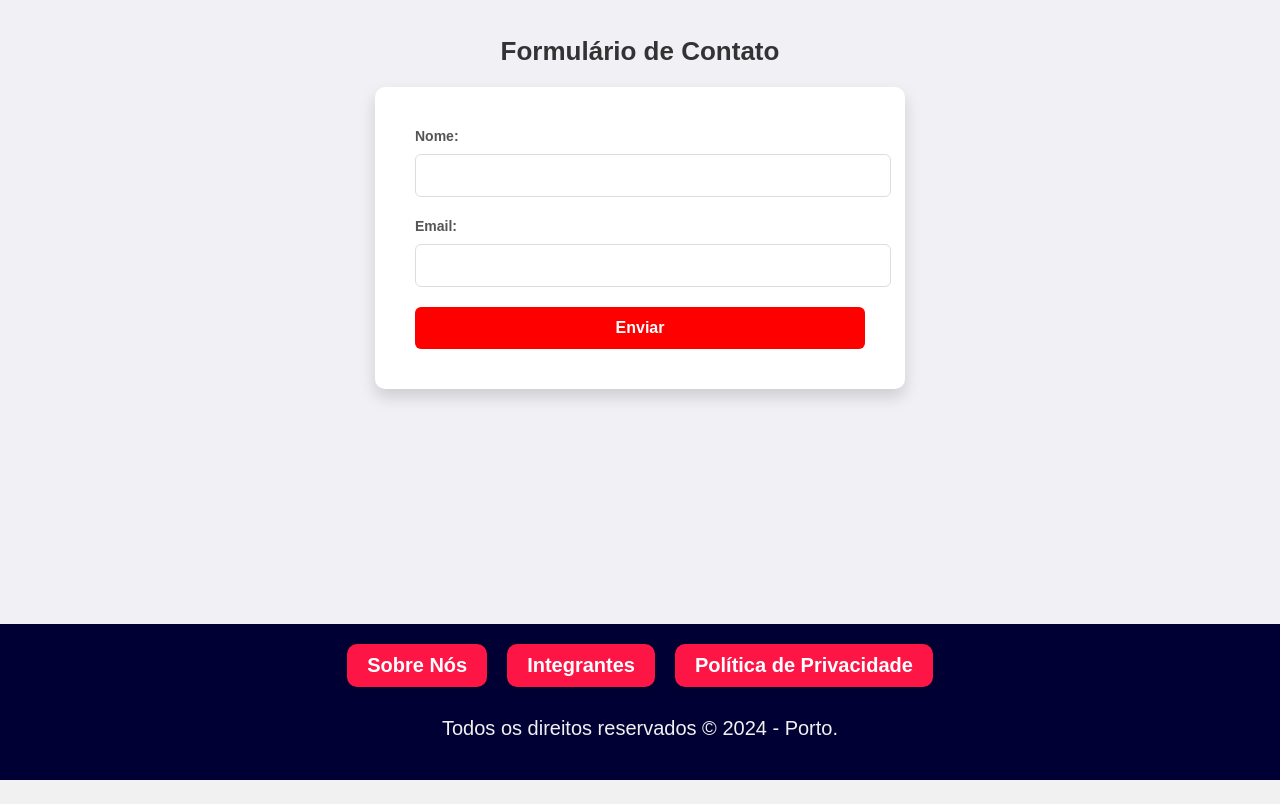
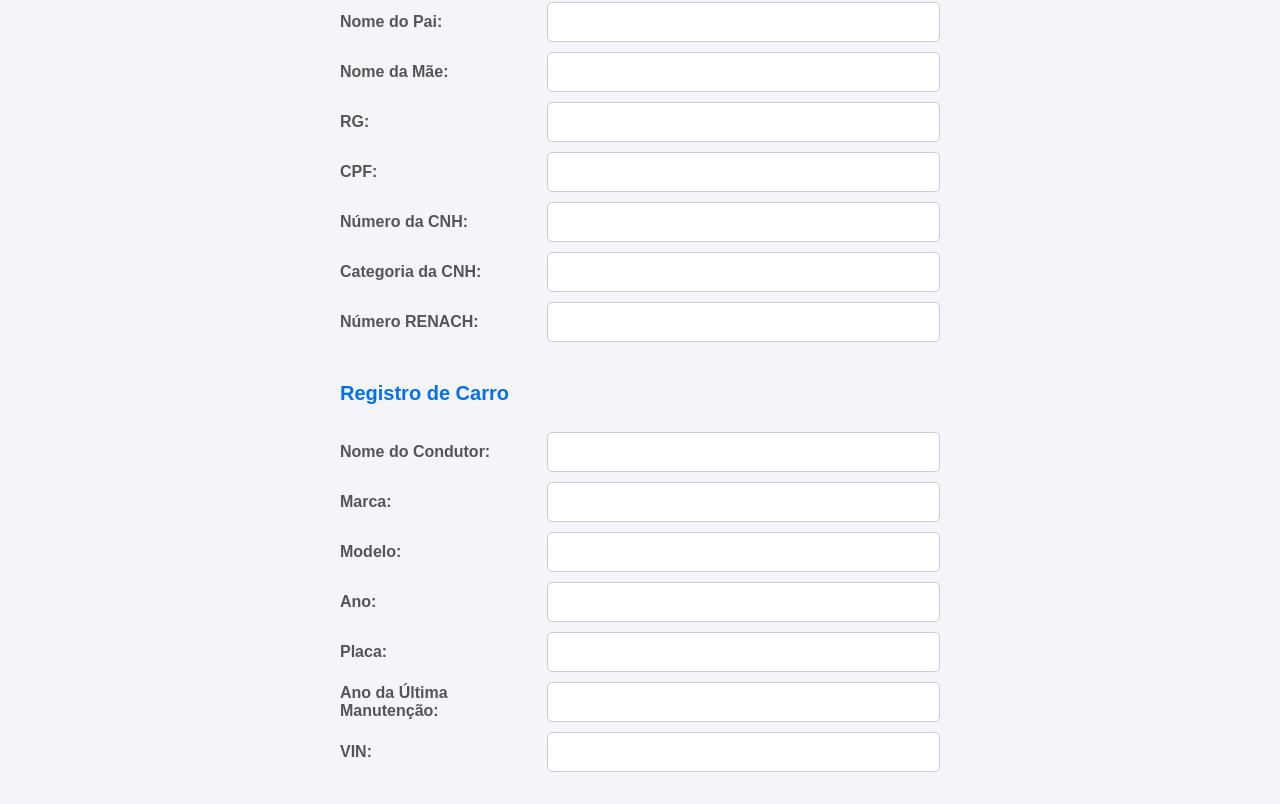
Before and after one commit to Vitorgz01/Challenge_porto, a Next.js app in the folder my-app/: page /Form in a window 1280 px wide. Shown: the part 396-1200 px from the top of the page. Before the commit the page ends 1176 px from the top, so only its background shows below. Built offline with nearby package versions, Linux system fonts and the light colour scheme.

Commit message:
Att para começar a parte do crud

```diff
--- a/my-app/src/app/Form/page.tsx
+++ b/my-app/src/app/Form/page.tsx
@@ -5,13 +5,45 @@ import styled from "styled-components";
 // Definindo a interface para os dados do formulário
 interface FormData {
   name: string;
-  email: string;
+  fatherName: string;
+  motherName: string;
+  rg: string;
+  cpf: string;
+  cnhNumber: string;
+  cnhCategory: string;
+  renachNumber: string;
+  nomeCondutor: string;
+  marca: string;
+  modelo: string;
+  ano: string;
+  placa: string;
+  anoUltimaManutencao: string;
+  vin: string;
+  mecanicoNome: string;
+  especialidade: string;
+  anoInicioAtividade: string;
 }
 
 export default function FormPage() {
   const [formData, setFormData] = useState<FormData>({
     name: "",
-    email: "",
+    fatherName: "",
+    motherName: "",
+    rg: "",
+    cpf: "",
+    cnhNumber: "",
+    cnhCategory: "",
+    renachNumber: "",
+    nomeCondutor: "",
+    marca: "",
+    modelo: "",
+    ano: "",
+    placa: "",
+    anoUltimaManutencao: "",
+    vin: "",
+    mecanicoNome: "",
+    especialidade: "",
+    anoInicioAtividade: "",
   });
 
   // Função para lidar com as mudanças nos inputs
@@ -26,36 +58,180 @@ export default function FormPage() {
   // Função para lidar com o envio do formulário
   const handleSubmit = (e: FormEvent) => {
     e.preventDefault();
-    alert(`Nome: ${formData.name}, Email: ${formData.email}`);
+    alert(`Formulário Enviado: ${JSON.stringify(formData, null, 2)}`);
   };
 
   return (
     <FormContainer>
-      <Title>Formulário de Contato</Title>
+      <Title>Formulário Completo de Registro</Title>
       <Form onSubmit={handleSubmit}>
-        <FormGroup>
-          <Label htmlFor="name">Nome:</Label>
+        {/* Seção de Condutor */}
+        <SectionTitle>Registro de Condutor</SectionTitle>
+        <Label>Nome:</Label>
         <Input
           type="text"
-            id="name"
           name="name"
           value={formData.name}
           onChange={handleInputChange}
           required
         />
-        </FormGroup>
 
-        <FormGroup>
-          <Label htmlFor="email">Email:</Label>
+        <Label>Nome do Pai:</Label>
         <Input
-            type="email"
-            id="email"
-            name="email"
-            value={formData.email}
+          type="text"
+          name="fatherName"
+          value={formData.fatherName}
           onChange={handleInputChange}
           required
         />
-        </FormGroup>
+
+        <Label>Nome da Mãe:</Label>
+        <Input
+          type="text"
+          name="motherName"
+          value={formData.motherName}
+          onChange={handleInputChange}
+          required
+        />
+
+        <Label>RG:</Label>
+        <Input
+          type="text"
+          name="rg"
+          value={formData.rg}
+          onChange={handleInputChange}
+          required
+        />
+
+        <Label>CPF:</Label>
+        <Input
+          type="text"
+          name="cpf"
+          value={formData.cpf}
+          onChange={handleInputChange}
+          required
+        />
+
+        <Label>Número da CNH:</Label>
+        <Input
+          type="text"
+          name="cnhNumber"
+          value={formData.cnhNumber}
+          onChange={handleInputChange}
+          required
+        />
+
+        <Label>Categoria da CNH:</Label>
+        <Input
+          type="text"
+          name="cnhCategory"
+          value={formData.cnhCategory}
+          onChange={handleInputChange}
+          required
+        />
+
+        <Label>Número RENACH:</Label>
+        <Input
+          type="text"
+          name="renachNumber"
+          value={formData.renachNumber}
+          onChange={handleInputChange}
+          required
+        />
+
+        {/* Seção de Carro */}
+        <SectionTitle>Registro de Carro</SectionTitle>
+        <Label>Nome do Condutor:</Label>
+        <Input
+          type="text"
+          name="nomeCondutor"
+          value={formData.nomeCondutor}
+          onChange={handleInputChange}
+          required
+        />
+
+        <Label>Marca:</Label>
+        <Input
+          type="text"
+          name="marca"
+          value={formData.marca}
+          onChange={handleInputChange}
+          required
+        />
+
+        <Label>Modelo:</Label>
+        <Input
+          type="text"
+          name="modelo"
+          value={formData.modelo}
+          onChange={handleInputChange}
+          required
+        />
+
+        <Label>Ano:</Label>
+        <Input
+          type="text"
+          name="ano"
+          value={formData.ano}
+          onChange={handleInputChange}
+          required
+        />
+
+        <Label>Placa:</Label>
+        <Input
+          type="text"
+          name="placa"
+          value={formData.placa}
+          onChange={handleInputChange}
+          required
+        />
+
+        <Label>Ano da Última Manutenção:</Label>
+        <Input
+          type="text"
+          name="anoUltimaManutencao"
+          value={formData.anoUltimaManutencao}
+          onChange={handleInputChange}
+          required
+        />
+
+        <Label>VIN:</Label>
+        <Input
+          type="text"
+          name="vin"
+          value={formData.vin}
+          onChange={handleInputChange}
+          required
+        />
+
+        {/* Seção de Mecânico */}
+        <SectionTitle>Registro de Mecânico</SectionTitle>
+        <Label>Nome do Mecânico:</Label>
+        <Input
+          type="text"
+          name="mecanicoNome"
+          value={formData.mecanicoNome}
+          onChange={handleInputChange}
+          required
+        />
+
+        <Label>Especialidade:</Label>
+        <Input
+          type="text"
+          name="especialidade"
+          value={formData.especialidade}
+          onChange={handleInputChange}
+          required
+        />
+
+        <Label>Ano de Início das Atividades:</Label>
+        <Input
+          type="text"
+          name="anoInicioAtividade"
+          value={formData.anoInicioAtividade}
+          onChange={handleInputChange}
+          required
+        />
 
         <SubmitButton type="submit">Enviar</SubmitButton>
       </Form>
@@ -63,16 +239,14 @@ export default function FormPage() {
   );
 }
 
-// Estilos usando styled-components
-
+// Estilos usando grid layout para o formulário
 const FormContainer = styled.div`
   display: flex;
   flex-direction: column;
   align-items: center;
-  justify-content: center;
+  background-color: #f4f4f9;
+  padding: 20px;
   min-height: 100vh;
-  background-color: #f1f1f5;
-  padding: 20px;
 `;
 
 const Title = styled.h1`
@@ -80,38 +254,37 @@ const Title = styled.h1`
   font-size: 26px;
   font-weight: 600;
   margin-bottom: 20px;
+  text-align: center;
+`;
+
+const SectionTitle = styled.h2`
+  grid-column: span 2;
+  color: #0070f3;
+  font-size: 20px;
+  margin-top: 30px;
+  font-weight: 600;
 `;
 
 const Form = styled.form`
-  background: #ffffff;
-  padding: 40px;
-  border-radius: 10px;
-  box-shadow: 0 8px 16px rgba(0, 0, 0, 0.15);
-  max-width: 450px;
+  display: grid;
+  grid-template-columns: 1fr 2fr;
+  gap: 10px;
+  max-width: 600px;
   width: 100%;
-  display: flex;
-  flex-direction: column;
-`;
-
-const FormGroup = styled.div`
-  margin-bottom: 20px;
 `;
 
 const Label = styled.label`
-  font-size: 14px;
-  font-weight: 600;
+  display: flex;
+  align-items: center;
+  font-weight: bold;
   color: #555;
-  margin-bottom: 5px;
-  display: inline-block;
 `;
 
 const Input = styled.input`
-  width: 100%;
-  padding: 12px;
-  border-radius: 6px;
-  border: 1px solid #ddd;
-  font-size: 15px;
-  margin-top: 5px;
+  padding: 10px;
+  border-radius: 5px;
+  border: 1px solid #ccc;
+  font-size: 16px;
   transition: all 0.3s ease;
 
   &:focus {
@@ -122,22 +295,18 @@ const Input = styled.input`
 `;
 
 const SubmitButton = styled.button`
+  grid-column: span 2;
   padding: 12px;
   background-color: #ff0000;
-  color: #ffffff;
+  color: white;
   border: none;
   border-radius: 6px;
   cursor: pointer;
   font-size: 16px;
   font-weight: 600;
-  transition: background-color 0.3s ease, transform 0.1s ease;
+  transition: background-color 0.3s;
 
   &:hover {
     background-color: #cc0000;
-    transform: scale(1.02);
-  }
-
-  &:active {
-    background-color: #b20000;
   }
 `;
--- a/my-app/src/app/api/id/route.ts
+++ /dev/null
@@ -1,39 +0,0 @@
-// app/api/produtos/[id]/route.ts
-import { NextResponse } from 'next/server';
-import { Produto } from '../../../../types/Produto';
-
-let produtos: Produto[] = []; // Base de dados em memória
-
-// Função GET para obter um produto específico
-export async function GET(request: Request, { params }: { params: { id: string } }) {
-  const produto = produtos.find((p) => p.id === parseInt(params.id));
-
-  if (!produto) {
-    return NextResponse.json({ message: 'Produto não encontrado' }, { status: 404 });
-  }
-
-  return NextResponse.json(produto);
-}
-
-// Função PUT para atualizar um produto específico
-export async function PUT(request: Request, { params }: { params: { id: string } }) {
-  const { nome, descricao, preco } = await request.json();
-  const id = parseInt(params.id);
-
-  let produtoIndex = produtos.findIndex((p) => p.id === id);
-
-  if (produtoIndex === -1) {
-    return NextResponse.json({ message: 'Produto não encontrado' }, { status: 404 });
-  }
-
-  produtos[produtoIndex] = { id, nome, descricao, preco };
-  return NextResponse.json(produtos[produtoIndex]);
-}
-
-// Função DELETE para excluir um produto específico
-export async function DELETE(request: Request, { params }: { params: { id: string } }) {
-  const id = parseInt(params.id);
-  produtos = produtos.filter((p) => p.id !== id);
-
-  return NextResponse.json({ message: 'Produto excluído com sucesso' });
-}
--- /dev/null
+++ b/my-app/src/app/api/registro.ts/id/route.ts
@@ -0,0 +1,22 @@
+import { NextResponse } from 'next/server';
+
+export async function PUT(request: Request, { params }: { params: { id: string } }) {
+  const data = await request.json();
+  const id = parseInt(params.id);
+  const index = registros.findIndex((item) => item.id === id);
+
+  if (index === -1) return NextResponse.json({ error: 'Registro não encontrado' }, { status: 404 });
+
+  registros[index] = { ...registros[index], ...data };
+  return NextResponse.json(registros[index]);
+}
+
+export async function DELETE(request: Request, { params }: { params: { id: string } }) {
+  const id = parseInt(params.id);
+  const index = registros.findIndex((item) => item.id === id);
+
+  if (index === -1) return NextResponse.json({ error: 'Registro não encontrado' }, { status: 404 });
+
+  const [removed] = registros.splice(index, 1);
+  return NextResponse.json(removed);
+}
--- /dev/null
+++ b/my-app/src/app/api/registro.ts/route.ts
@@ -0,0 +1,16 @@
+import { NextResponse } from 'next/server';
+
+let registros = []; // Simulação de base de dados para armazenar registros
+
+// GET - Listar todos os registros
+export async function GET() {
+  return NextResponse.json(registros);
+}
+
+// POST - Criar um novo registro
+export async function POST(request: Request) {
+  const data = await request.json();
+  const novoRegistro = { id: registros.length + 1, ...data };
+  registros.push(novoRegistro);
+  return NextResponse.json(novoRegistro, { status: 201 });
+}
--- /dev/null
+++ b/my-app/src/app/types/MecanicoData.ts
@@ -0,0 +1,6 @@
+// src/interfaces/MecanicoData.ts
+export interface MecanicoData {
+    mecanicoNome: string;
+    especialidade: string;
+    anoInicioAtividade: string;
+  }
```
Also changed, not shown: my-app/src/app/components/Header.tsx (+18 -99 lines), my-app/src/app/types/CarroData.ts (added, +10 -0 lines), my-app/src/app/types/CondutorData.ts (added, +11 -0 lines). Lines whose indentation alone changed are shown as unchanged.
